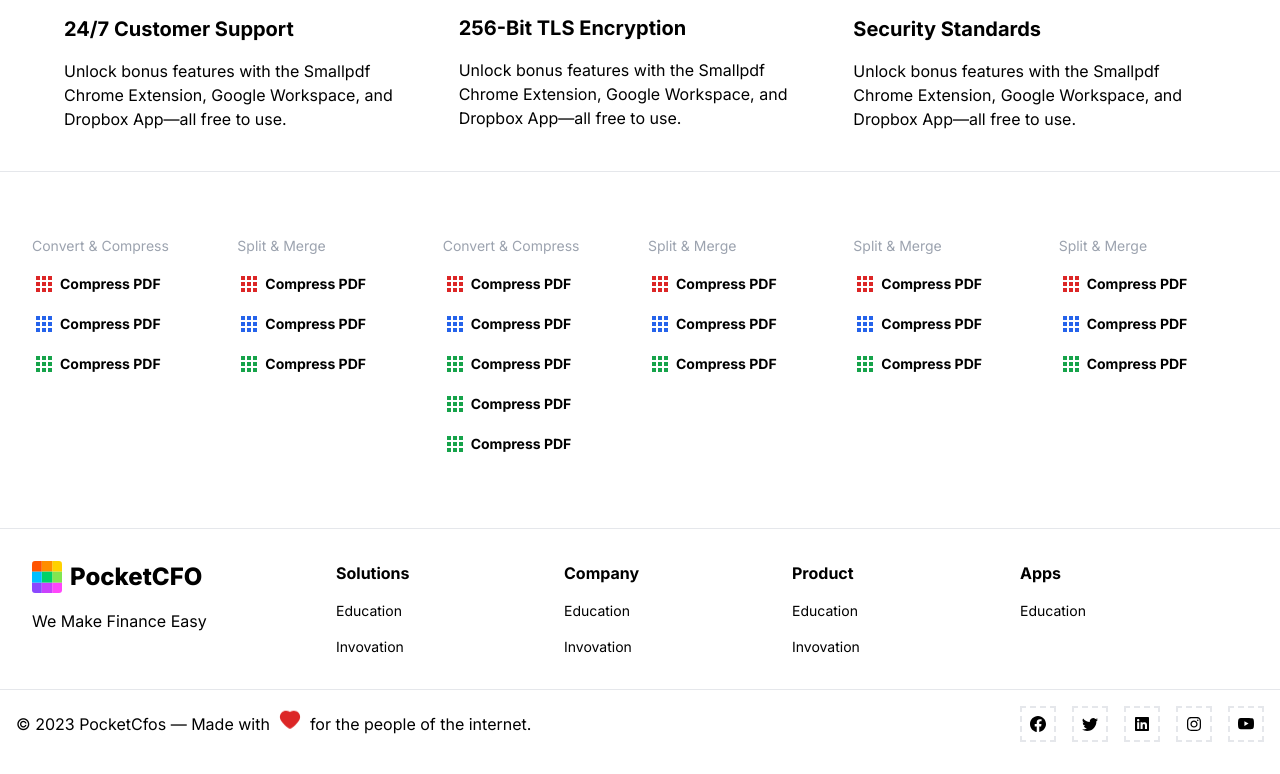
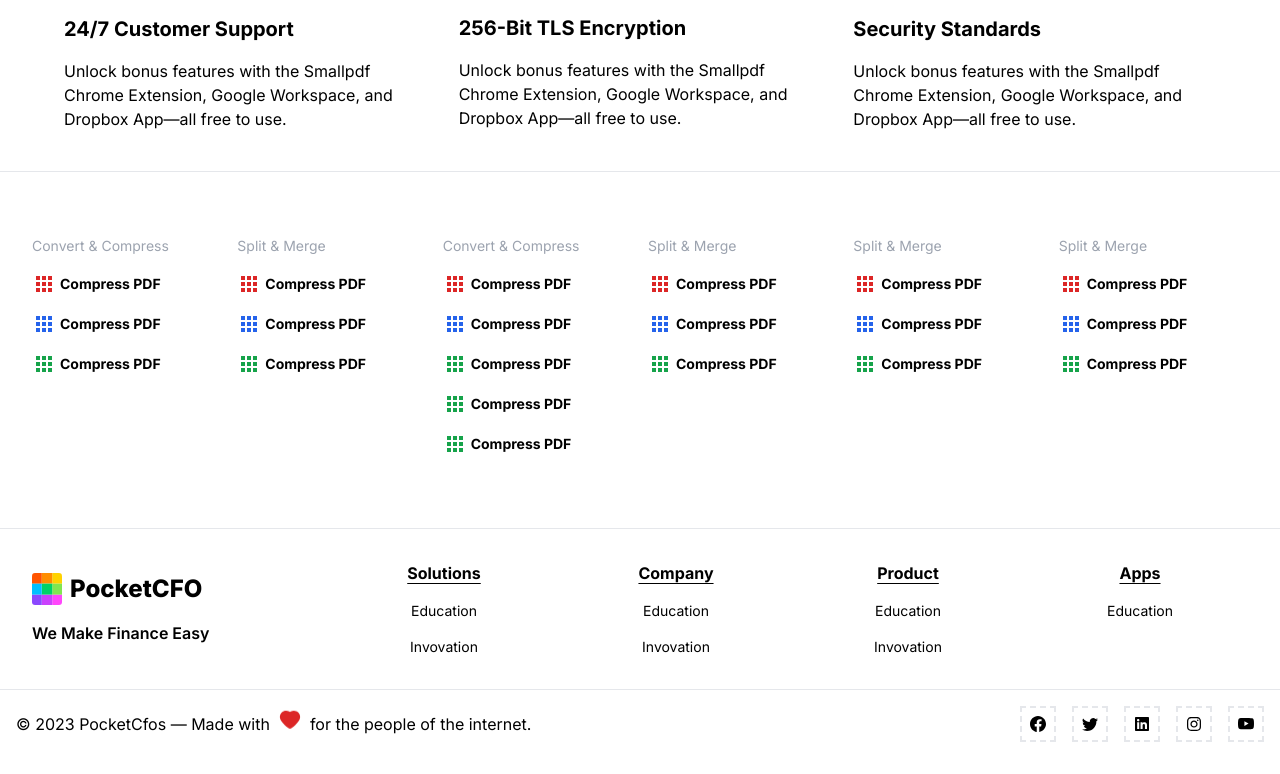
Before and after one commit to dreamrs-io/pocketcfo-frontend, a Next.js app: page / in a window 1280 px wide. Shown: the part 4561-5335 px from the top of the page. Built offline with nearby package versions, Linux system fonts and the light colour scheme.

Commit message:
Added mobile responsivenes

```diff
--- a/components/Footer.js
+++ b/components/Footer.js
@@ -12,16 +12,16 @@ export default function Footer() {
     return (
         <footer className="border-t mt-10">
             <div className="container mx-auto">
-                <section className="flex justify-between p-8">
-                    <div className="">
+                <section className="flex-col lg:flex-row flex justify-between items-center  p-8">
+                    <div className="mb-8 md:mb-0">
                         <Logo />
-                        <p className="mt-4">We Make Finance Easy</p>
+                        <p className="mt-4 font-semibold">We Make Finance Easy</p>
                     </div>
-                    <div className="grid grid-cols-4 w-3/4 ">
+                    <div className="grid grid-cols-2 lg:grid-cols-4 w-3/4 gap-4">
                         {
                             footerMenus.map((i) => (
-                                <div key={i.id} className="flex flex-col gap-4">
-                                    <p className="font-bold">{i.title}</p>
+                                <div key={i.id} className="flex flex-col gap-3 lg:gap-4 items-center">
+                                    <p className="font-bold underline underline-offset-4">{i.title}</p>
                                     {
                                         i.links.map((link) => (
                                             <Link key={link.id} className="link text-sm" href={link.href}>{link.title}</Link>
@@ -55,15 +55,15 @@ function Socials() {
 
     return (
         <section className="border-t p-4 ">
-            <div className="flex justify-between container mx-auto">
-                <p className="flex  items-center gap-2">
+            <div className="flex lg:flex-row flex-col-reverse   justify-between container mx-auto">
+                <p className="flex  items-center gap-2 mb-4">
                     © {new Date().getFullYear()} PocketCfos  — Made with
                     <span>
                         <AiFillHeart className="text-red-600 animate-bounce  " size={24} />
                     </span>
                     for the people of the internet.
                 </p>
-                <div className="flex items-center justify-between">
+                <div className="flex items-center justify-between ml-auto mb-4">
                     <div className='flex items-center gap-4'>
                         <Link href={socialMedia.facebook} className='p-2 border-2 border-dashed group hover:border-[#1877F2] duration-500 transition-all '>
                             <BsFacebook className='text-muted group-hover:text-[#1877F2] duration-500 transition-all' />
--- a/components/Tools.js
+++ b/components/Tools.js
@@ -6,7 +6,7 @@ export default function Tools() {
 
     return (
 
-        <div className="grid sm:grid-cols-2 md:grid-cols-3 lg:grid-cols-6 ">
+        <div className="grid grid-cols-2 md:grid-cols-3 lg:grid-cols-6 ">
             {
                 generalTools.map((i)=>(
                     <div key={i.id}>
--- a/components/landing/Clients.js
+++ b/components/landing/Clients.js
@@ -4,7 +4,7 @@ export default function Clients() {
     return (
         <div className="max-w-3xl mx-auto my-10">
             <h2 className="text-center">You&apos;re in Good Company </h2>
-            <div className="grid lg:grid-cols-4 mt-10 gap-8 items-center cursor-pointer">
+            <div className="grid md:grid-cols-2 lg:grid-cols-4 mt-10 gap-8 items-center cursor-pointer justify-center">
                 <Image className="hover:scale-125 transition-all duration-200" src={'https://s.smallpdf.com/static/df48a20e0130aca2a6a5.svg'} width={300} height={100} alt="facebook" />
                 <Image className="hover:scale-125 transition-all duration-200" src={'https://s.smallpdf.com/static/7d854a95ea707d7cb20a.svg'} width={300} height={100} alt="UniversityColoumbia" />
                 <Image className="hover:scale-125 transition-all duration-200" src={'https://s.smallpdf.com/static/7bca53d4f92c1981065b.svg'} width={300} height={100} alt="Uniliver" />
--- a/components/landing/Reason.js
+++ b/components/landing/Reason.js
@@ -7,7 +7,7 @@ export default function Reason() {
     return (
         <div className="max-w-6xl mx-auto ">
             <h2 className="text-center p-8">Why Choose Smallpdf?</h2>
-            <div className="grid grid-cols-3 gap-8 my-10">
+            <div className="grid md:grid-cols-2 lg:grid-cols-3 gap-8 my-10">
                 {
                     reasons.map((i) => (
                         <Card key={i.id} title={i.title} subtitle={i.subtitle} icon={i.icon} />
@@ -20,7 +20,7 @@ export default function Reason() {
 
 function Card({ icon, title, subtitle }) {
     return (
-        <div className="flex flex-col gap-4">
+        <div className="flex flex-col gap-4 md:text-center lg:text-left items-center text-center md:items-center lg:items-baseline  ">
             <Image src={icon} width={60} height={200} alt="peoples" />
             <p className="text-xl font-bold">{title}</p>
             <p>{subtitle}</p>
--- a/pages/index.js
+++ b/pages/index.js
@@ -34,7 +34,7 @@ export default function Home() {
             <Pricing/>
             <Reason/>
             <div className="border-t">
-                <div className="max-w-7xl mx-auto my-10 p-6">
+                <div className="max-w-7xl mx-auto my-10 p-2 lg:p-6">
                     <Tools/>
                 </div>
             </div>
```
